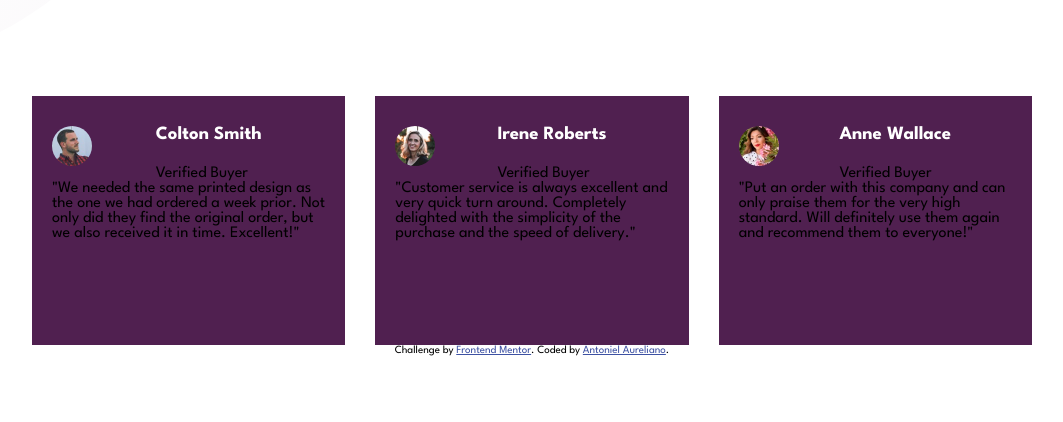
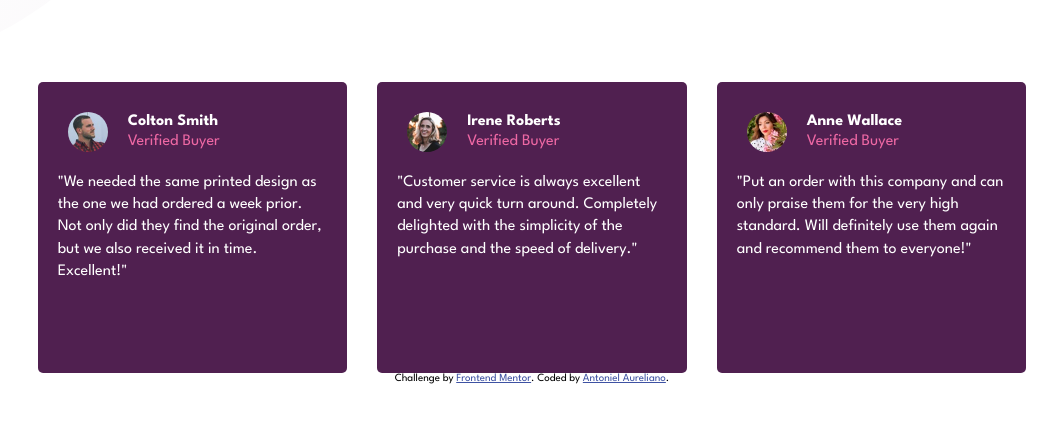
Before and after one commit to AntonielAureliano/social-proof-section-master, a plain HTML site: page index.html in a window 1280 px wide. Shown: the part 298-720 px from the top of the page, without its empty margins (108-1171 px from the left). Drawn offline with Linux system fonts and the light colour scheme.

Commit message:
Estilizando depositions-perfil e texto do grid.

```diff
--- a/style.css
+++ b/style.css
@@ -97,28 +97,42 @@ li {
 
 .grid {
   background-color: var(--primary-very-dark-magenta);
+  border-radius: 5px;
   padding: 30px 20px;
 }
 
 .depositions-perfil {
   display: grid;
+  justify-content: start;
+  margin-bottom: 20px;
 }
 
 .depositions-perfil img {
   border-radius: 50%;
+  grid-row: 1 / 3;
+  margin: 0 10px;
   max-width: 40px;
 }
 
 .depositions-perfil span {
+  color: var(--primary-soft-pink);
+  font-size: 1rem;
   grid-column: 2;
+  margin-left: 10px;
 }
 
 .depositions-perfil h3 {
+  align-self: end;
   color: var(--neutral-white);
+  font-size: 1rem;
+  margin-left: 10px;
+  margin-bottom: 5px;
 }
 
 .grid p {
-  max-width: 50ch;
+  max-width: 29ch;
+  color: var(--neutral-white);
+  line-height: 1.4;
 }
 
 /*Footer*/
```
